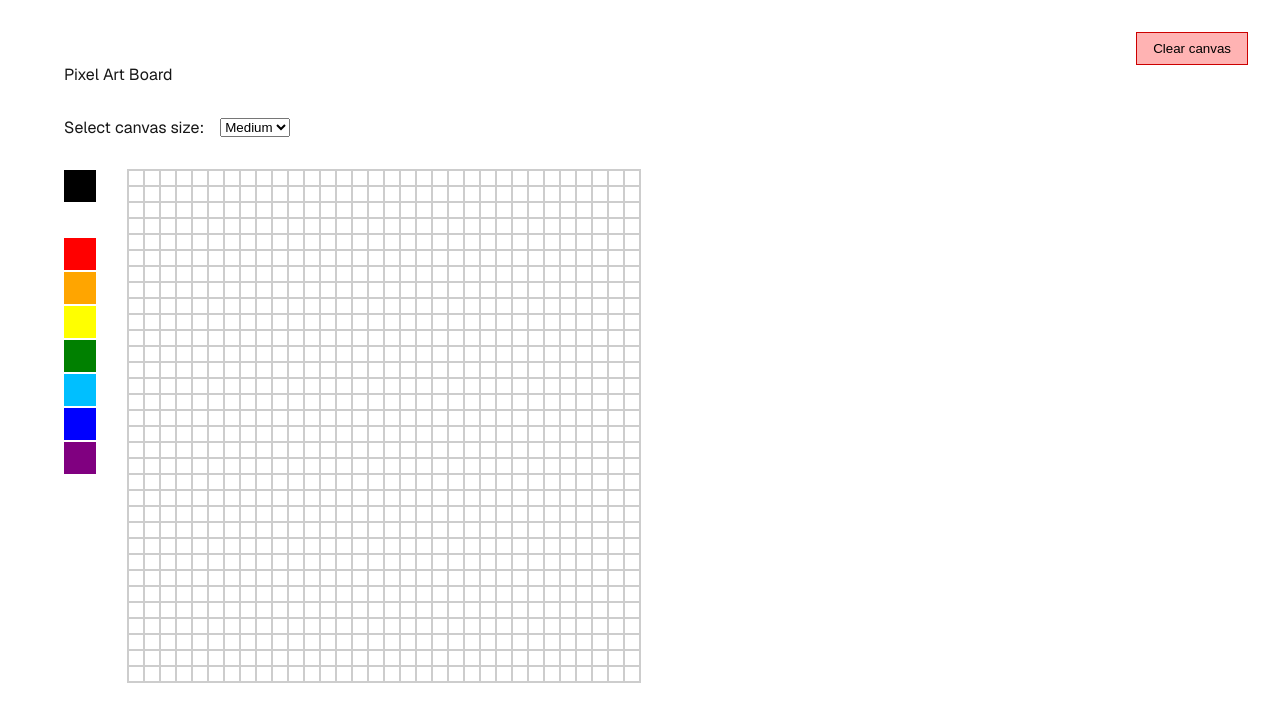
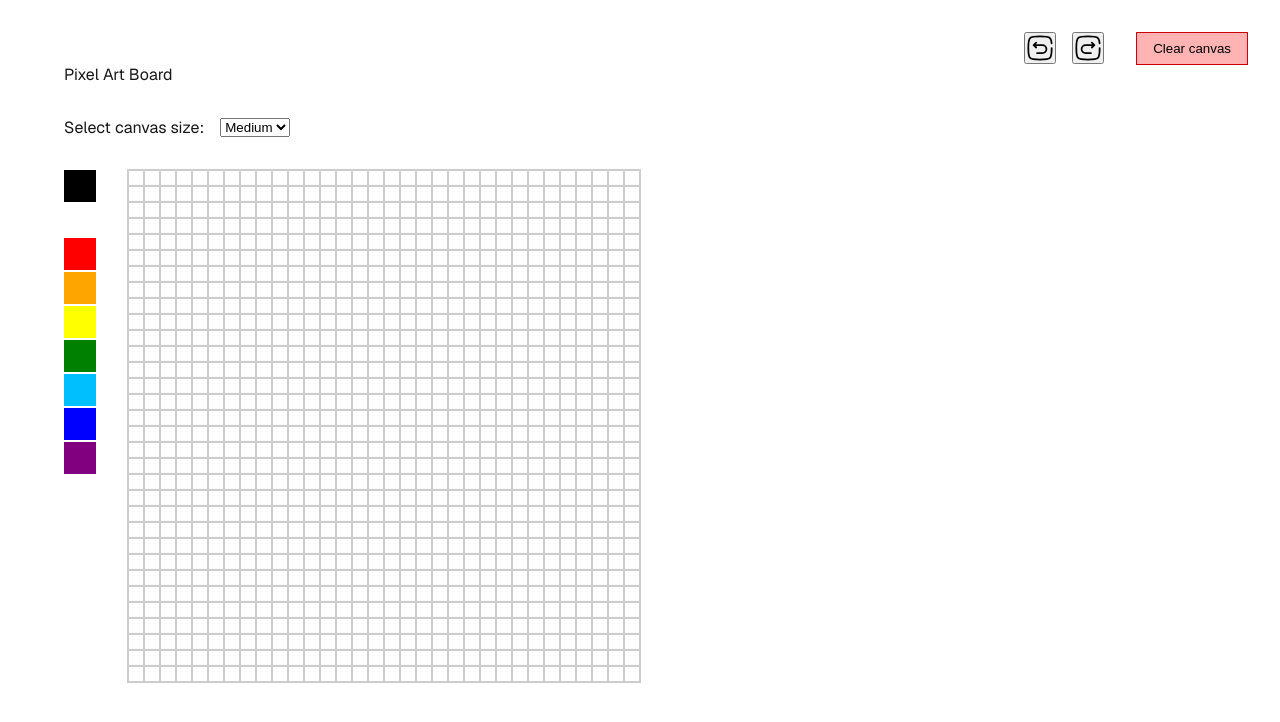
Before and after one commit to avreally/pixel-art-board, a Next.js app: page / in a window 1280 px wide. Shown: the top 722 px of the page. Built offline with nearby package versions, Linux system fonts and the light colour scheme.

Commit message:
Add undo and redo buttons to PixelGrid component

```diff
--- a/src/components/ClearCanvas/ClearCanvas.module.css
+++ b/src/components/ClearCanvas/ClearCanvas.module.css
@@ -1,12 +1,10 @@
 .button {
   padding: 0.5rem 1rem;
+  margin-left: 1rem;
   cursor: pointer;
   border: 1px solid hsl(0, 100%, 40%);
   background-color: hsl(0, 100%, 85%);
   transition: all 0.3s;
-  position: absolute;
-  top: 2rem;
-  right: 2rem;
 }
 
 .button:hover {
--- a/src/components/PixelGrid/PixelGrid.module.css
+++ b/src/components/PixelGrid/PixelGrid.module.css
@@ -1,3 +1,19 @@
+.options {
+  display: flex;
+  gap: 1rem;
+  padding-bottom: 2rem;
+  justify-content: flex-end;
+  position: absolute;
+  top: 2rem;
+  right: 2rem;
+}
+
+.button {
+  width: 2rem;
+  height: 2rem;
+  cursor: pointer;
+}
+
 .wrapper {
   box-shadow: 0 0 0 1px #cdcdcd;
   height: 100%;
--- a/src/components/PixelGrid/PixelGrid.tsx
+++ b/src/components/PixelGrid/PixelGrid.tsx
@@ -83,6 +83,14 @@ export const PixelGrid = ({ currentColor, selectedSize }: PixelGridProps) => {
     setPixels(newPixels);
   }
 
+  function handleUndoClick() {
+    console.log("undo");
+  }
+
+  function handleRedoClick() {
+    console.log("redo");
+  }
+
   return (
     <div
       className={clsx(styles.wrapper, {
@@ -103,8 +111,69 @@ export const PixelGrid = ({ currentColor, selectedSize }: PixelGridProps) => {
           ))
         )}
       </div>
+      <div className={styles.options}>
+        <button className={styles.button} onClick={handleUndoClick}>
+          <svg
+            viewBox="0 0 24 24"
+            fill="none"
+            xmlns="http://www.w3.org/2000/svg"
+          >
+            <g id="SVGRepo_bgCarrier" strokeWidth="0"></g>
+            <g
+              id="SVGRepo_tracerCarrier"
+              strokeLinecap="round"
+              strokeLinejoin="round"
+            ></g>
+            <g id="SVGRepo_iconCarrier">
+              {" "}
+              <path
+                d="M6.5 9.50026H14.0385C15.9502 9.50026 17.5 11.05 17.5 12.9618C17.5 14.8736 15.9502 16.4233 14.0385 16.4233H9.5M6.5 9.50026L8.75 7.42334M6.5 9.50026L8.75 11.5772"
+                stroke="#000000"
+                strokeWidth="1.5"
+                strokeLinecap="round"
+                strokeLinejoin="round"
+              ></path>{" "}
+              <path
+                d="M22 12C22 16.714 22 19.0711 20.5355 20.5355C19.0711 22 16.714 22 12 22C7.28595 22 4.92893 22 3.46447 20.5355C2 19.0711 2 16.714 2 12C2 7.28595 2 4.92893 3.46447 3.46447C4.92893 2 7.28595 2 12 2C16.714 2 19.0711 2 20.5355 3.46447C21.5093 4.43821 21.8356 5.80655 21.9449 8"
+                stroke="#000000"
+                strokeWidth="1.5"
+                strokeLinecap="round"
+              ></path>{" "}
+            </g>
+          </svg>
+        </button>
+        <button className={styles.button} onClick={handleRedoClick}>
+          <svg
+            viewBox="0 0 24 24"
+            fill="none"
+            xmlns="http://www.w3.org/2000/svg"
+          >
+            <g id="SVGRepo_bgCarrier" strokeWidth="0"></g>
+            <g
+              id="SVGRepo_tracerCarrier"
+              strokeLinecap="round"
+              strokeLinejoin="round"
+            ></g>
+            <g id="SVGRepo_iconCarrier">
+              {" "}
+              <path
+                d="M17.5 9.50026H9.96155C8.04979 9.50026 6.5 11.05 6.5 12.9618C6.5 14.8736 8.04978 16.4233 9.96154 16.4233H14.5M17.5 9.50026L15.25 7.42334M17.5 9.50026L15.25 11.5772"
+                stroke="#000000"
+                strokeWidth="1.5"
+                strokeLinecap="round"
+                strokeLinejoin="round"
+              ></path>{" "}
+              <path
+                d="M22 12C22 16.714 22 19.0711 20.5355 20.5355C19.0711 22 16.714 22 12 22C7.28595 22 4.92893 22 3.46447 20.5355C2 19.0711 2 16.714 2 12C2 7.28595 2 4.92893 3.46447 3.46447C4.92893 2 7.28595 2 12 2C16.714 2 19.0711 2 20.5355 3.46447C21.5093 4.43821 21.8356 5.80655 21.9449 8"
+                stroke="#000000"
+                strokeWidth="1.5"
+                strokeLinecap="round"
+              ></path>{" "}
+            </g>
+          </svg>
+        </button>
       <ClearCanvas handleClearCanvasClick={handleClearCanvasClick} />
-
+      </div>
       {showModal && (
         <Modal isShown={showModal} onCancel={() => setShowModal(false)}>
           <ClearConfirmation
```
